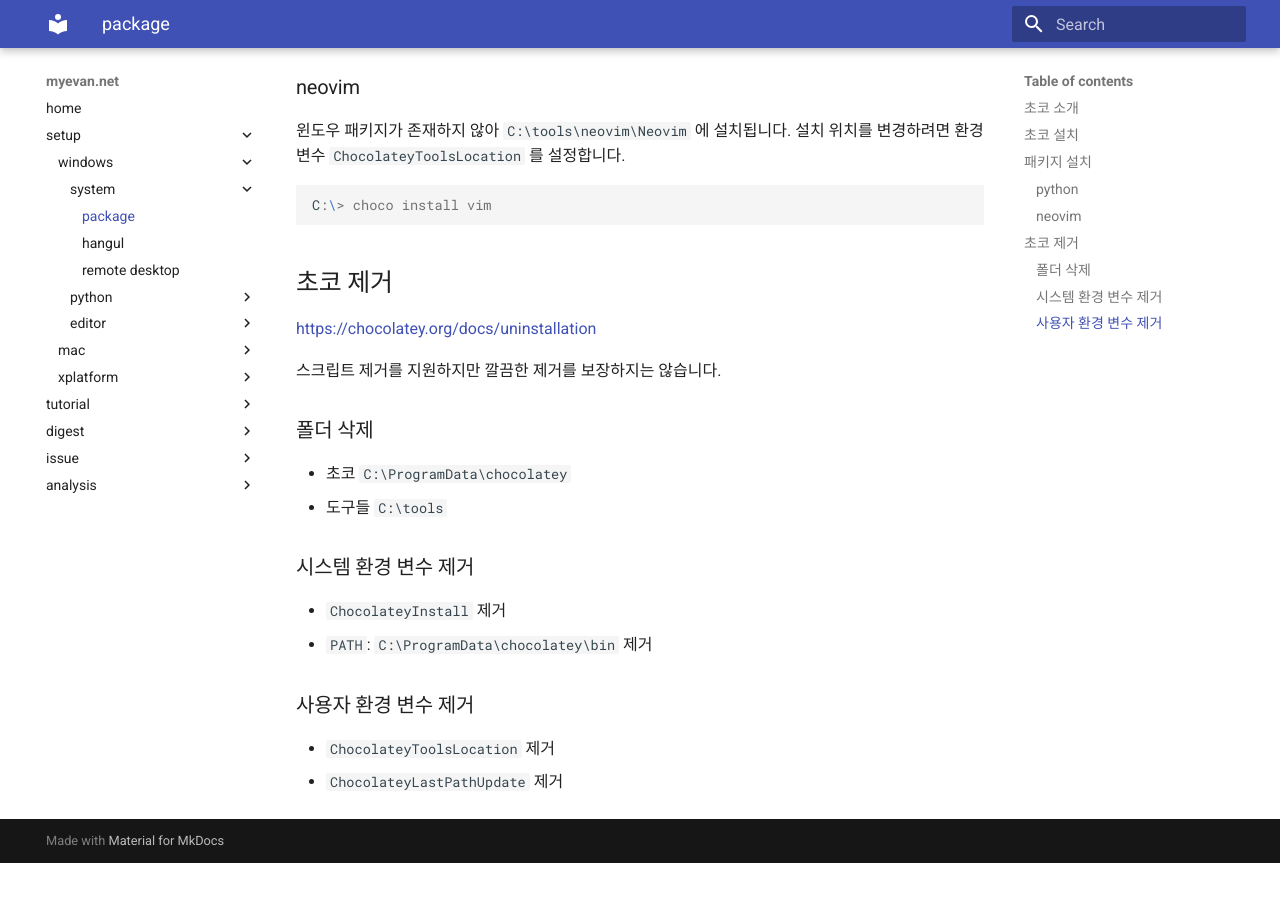
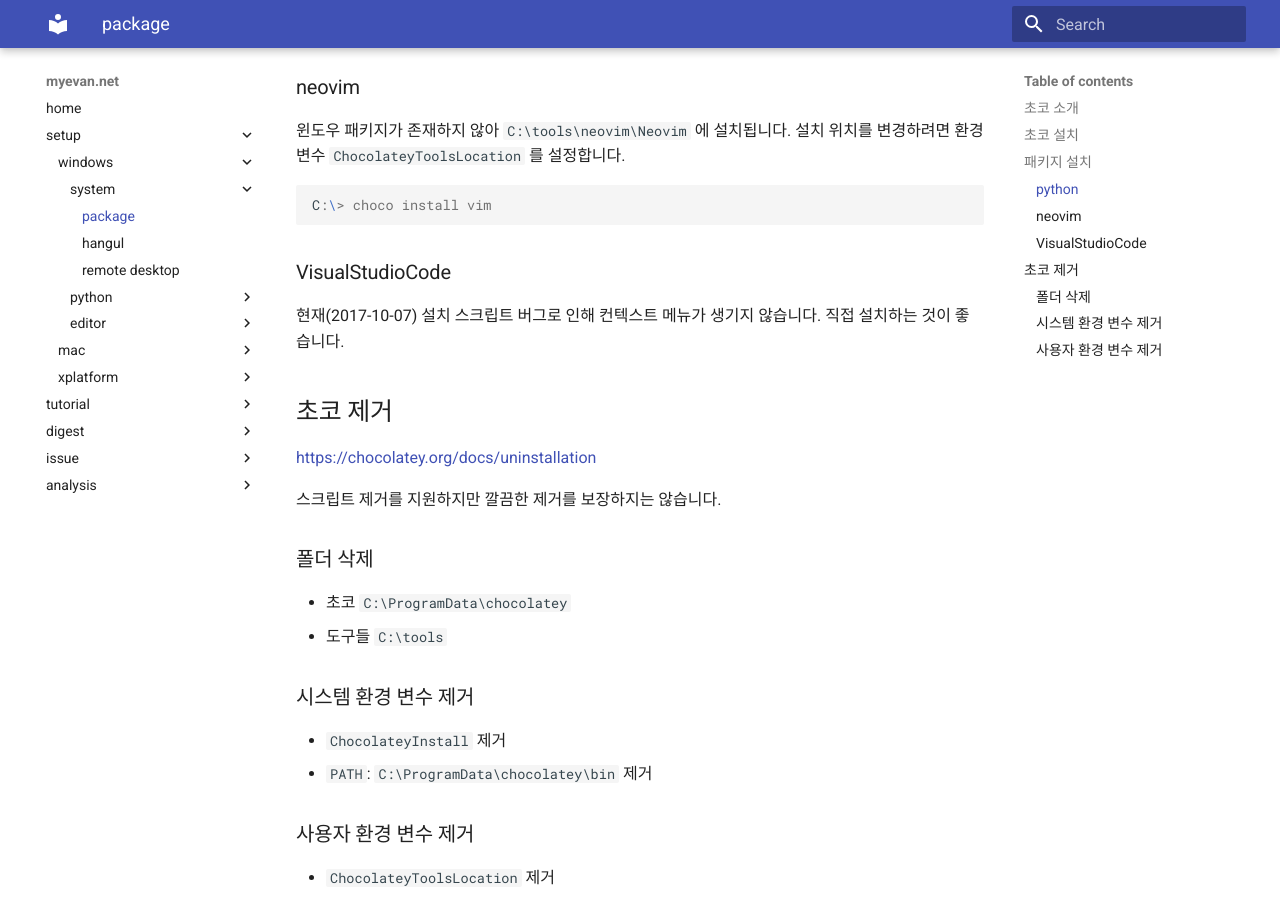
Before and after one commit to myevan/myevan-home, an MkDocs documentation site: the page built from docs/windows_package_choco.md, in a window 1280 px wide and 900 px high, scrolled down 1078 px. Built offline with MkDocs 1.6.1 and Material for MkDocs 9.7.7, drawn with Linux system fonts in a browser that asks for light colours; old or Windows-style settings are respelled for this version of MkDocs; before the commit the page ends 1941 px from its top, so only the background shows below that.

Commit message:
윈도우 패키지 관리: 초코 비주얼 스튜디오 코드 이슈 추가

````diff
--- a/docs/windows_package_choco.md
+++ b/docs/windows_package_choco.md
@@ -53,6 +53,9 @@ C:\> choco install python2
 C:\> choco install vim
 ```
 
+### VisualStudioCode
+
+현재(2017-10-07) 설치 스크립트 버그로 인해 컨텍스트 메뉴가 생기지 않습니다. 직접 설치하는 것이 좋습니다.
 
 ## 초코 제거
 
````
